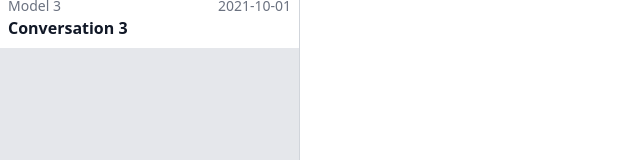
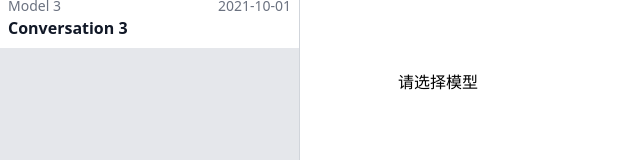
Before and after one commit to MinorN/electron-ai, a Vue app: page / in a window 1280 px wide. Shown: the part 318-478 px from the top of the page, without its empty margins (0-640 px from the left). Built offline with nearby package versions, Linux system fonts and the light colour scheme.

Commit message:
feat: 添加providerSelect组件

```diff
--- a/package.json
+++ b/package.json
@@ -43,6 +43,7 @@
   },
   "dependencies": {
     "electron-squirrel-startup": "^1.0.1",
+    "radix-vue": "^1.9.17",
     "vue": "^3.5.13"
   }
 }
--- a/src/App.vue
+++ b/src/App.vue
@@ -1,7 +1,8 @@
 <script setup lang="ts">
-import { ConversationProps } from '@/types'
+import { ConversationProps, ProviderProps } from '@/types'
 import { Icon } from '@iconify/vue'
 import ConversationList from '@/components/ConversationList.vue'
+import ProviderSelect from '@/components/ProviderSelect.vue'
 
 const items: ConversationProps[] = [
   {
@@ -53,6 +54,29 @@ const items: ConversationProps[] = [
     updatedAt: '2021-10-01',
   },
 ]
+
+const providers: ProviderProps[] = [
+  {
+    id: 1,
+    name: '文心一言',
+    desc: '文心一言 百度出品的大模型',
+    models: ['ERNIE-4.0-8K', 'ERNIE-3.5-8K', 'ERNIE-Speed-8K'],
+    avatar:
+      'https://qph.cf2.poecdn.net/main-thumb-pb-3004-50-jougqzjtwfqfyqprxbdwofvnwattmtrg.jpeg',
+    createdAt: '2024-07-03',
+    updatedAt: '2024-07-03',
+  },
+  {
+    id: 2,
+    name: '通义千问',
+    desc: '通义千问',
+    models: ['qwen-turbo', 'qwen-plus', 'qwen-max'],
+    avatar:
+      'https://qph.cf2.poecdn.net/main-thumb-pb-3004-50-jougqzjtwfqfyqprxbdwofvnwattmtrg.jpeg',
+    createdAt: '2024-07-03',
+    updatedAt: '2024-07-03',
+  },
+]
 </script>
 
 <template>
@@ -76,6 +100,10 @@ const items: ConversationProps[] = [
         </button>
       </div>
     </div>
-    <div class="h-full flex-1"></div>
+    <div class="h-full flex-1 flex items-center">
+      <div class="w-[80%] mx-auto">
+        <ProviderSelect :items="providers" />
+      </div>
+    </div>
   </div>
 </template>
--- /dev/null
+++ b/src/components/ProviderSelect.vue
@@ -0,0 +1,50 @@
+<script setup lang="ts">
+import { ProviderProps } from '@/types'
+import {
+  SelectContent,
+  SelectGroup,
+  SelectItem,
+  SelectItemIndicator,
+  SelectItemText,
+  SelectLabel,
+  SelectPortal,
+  SelectRoot,
+  SelectScrollDownButton,
+  SelectScrollUpButton,
+  SelectSeparator,
+  SelectTrigger,
+  SelectValue,
+  SelectViewport,
+} from 'radix-vue'
+
+defineProps<{ items: ProviderProps[] }>()
+</script>
+
+<template>
+  <SelectRoot>
+    <SelectTrigger>
+      <SelectValue placeholder="请选择模型" />
+    </SelectTrigger>
+    <SelectPortal>
+      <SelectContent>
+        <SelectViewport>
+          <div v-for="provide in items" :key="provide.id">
+            <SelectLabel>
+              <img :src="provide.avatar" :alt="provide.name" />
+              {{ provide.name }}
+            </SelectLabel>
+            <SelectGroup>
+              <SelectItem
+                v-for="(model, index) in provide.models"
+                :key="index"
+                :value="model"
+              >
+                <SelectItemText>{{ model }}</SelectItemText>
+              </SelectItem>
+            </SelectGroup>
+          </div>
+        </SelectViewport>
+      </SelectContent>
+    </SelectPortal>
+  </SelectRoot>
+</template>
```
Also changed, not shown: src/types.ts (+11 -0 lines), 1 other file (tests, documents, lock files or other folders).
